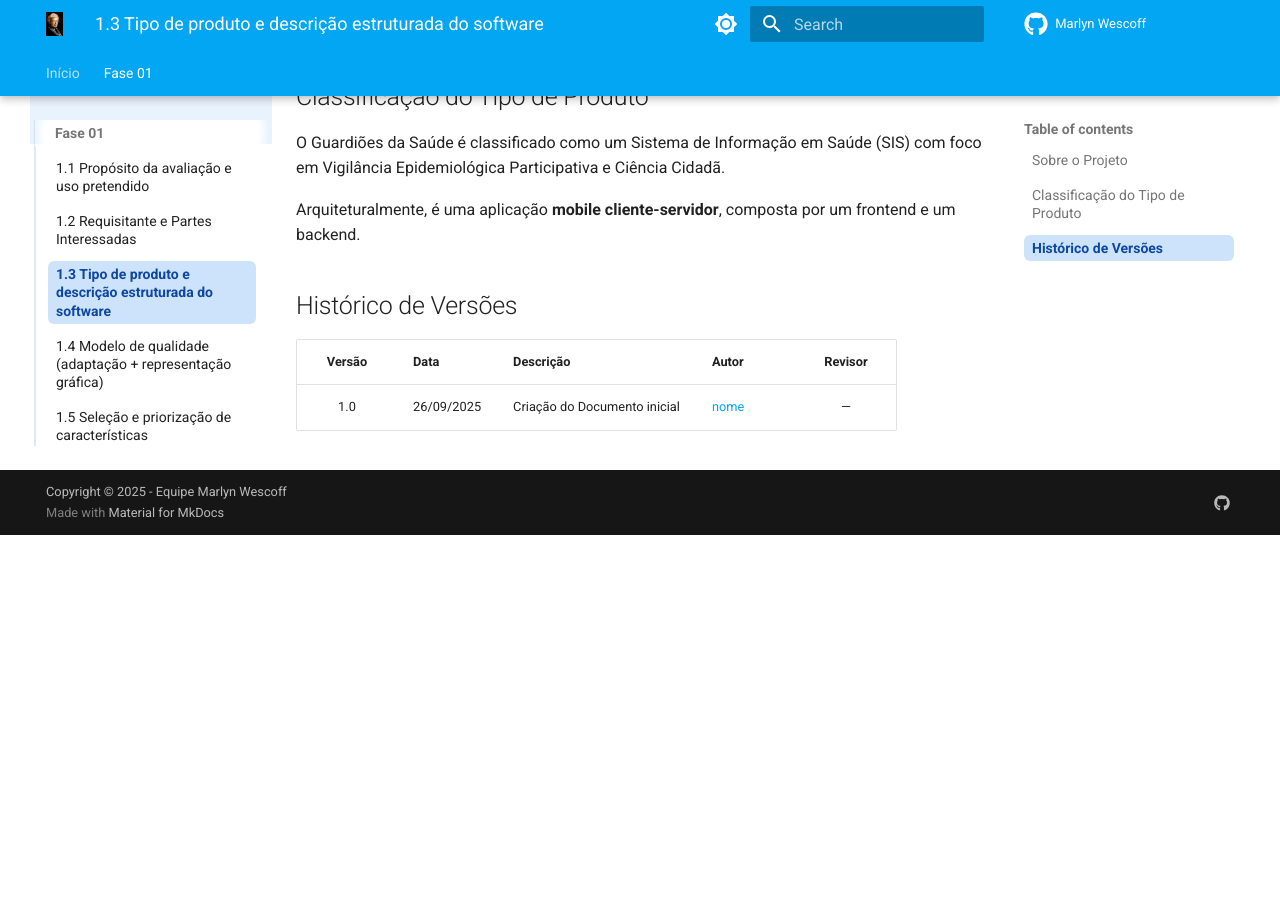
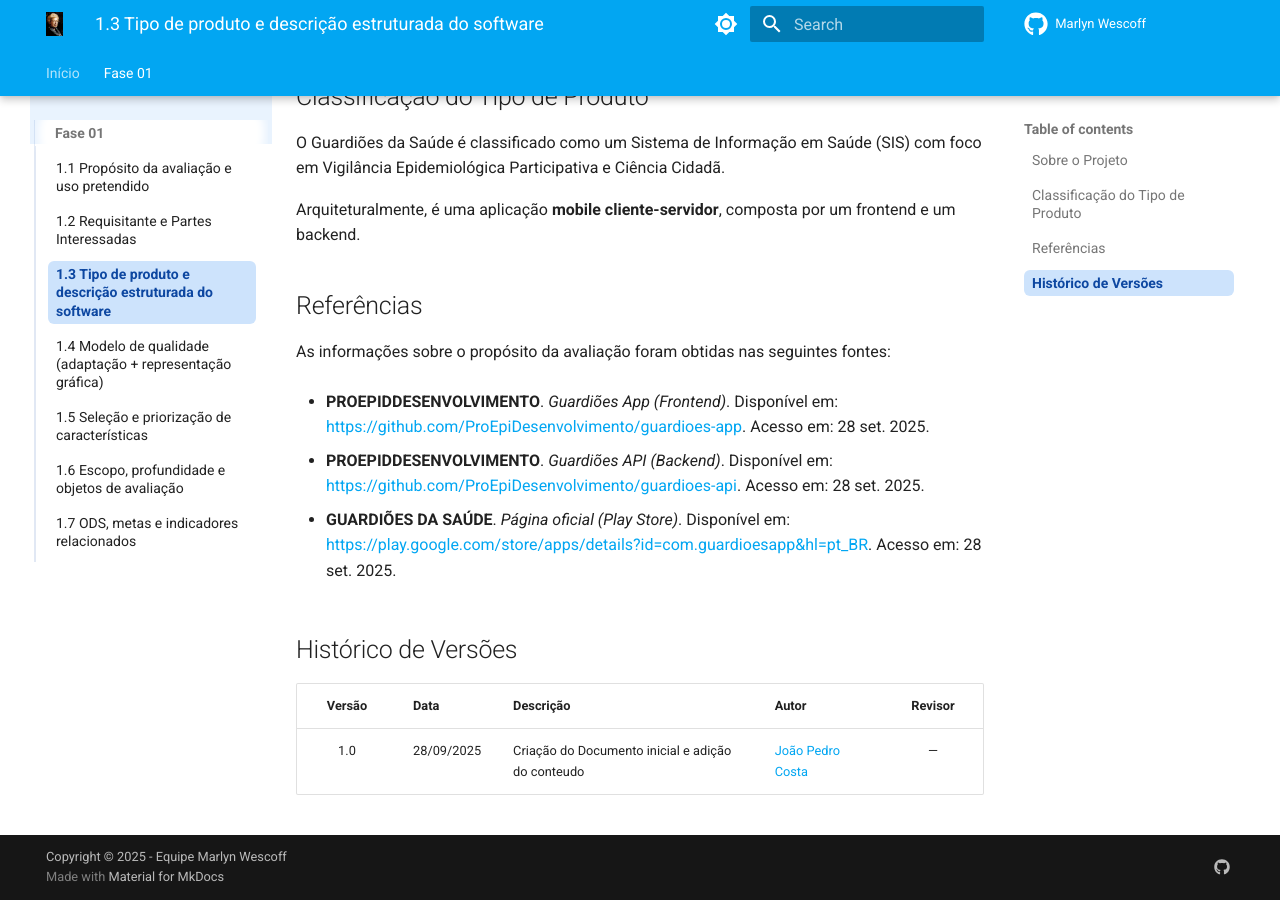
Before and after one commit to FCTE-Qualidade-de-Software-1/2025-2_T01_MARLYN-WESCOFF, an MkDocs documentation site: the page built from docs/Fase01/criterio3.md, in a window 1280 px wide and 900 px high, scrolled down 568 px. Built offline with MkDocs 1.6.1 and Material for MkDocs 9.7.7, drawn with Linux system fonts in a browser that asks for light colours; comment, search, counter and statistics services are not loaded; the version menu is left out; before the commit the page ends 1103 px from its top, so only the background shows below that.

Commit message:
docs (criterio 3): adicionando referencias e adicionando autor no historico de versao

```diff
--- a/docs/Fase01/criterio3.md
+++ b/docs/Fase01/criterio3.md
@@ -17,9 +17,19 @@
 
 Arquiteturalmente, é uma aplicação **mobile cliente-servidor**, composta por um frontend e um backend.
 
+## Referências
+
+As informações sobre o propósito da avaliação foram obtidas nas seguintes fontes:
+
+- **PROEPIDDESENVOLVIMENTO**. *Guardiões App (Frontend)*. Disponível em: [https://github.com/ProEpiDesenvolvimento/guardioes-app](https://github.com/ProEpiDesenvolvimento/guardioes-app). Acesso em: 28 set. 2025.
+
+- **PROEPIDDESENVOLVIMENTO**. *Guardiões API (Backend)*. Disponível em: [https://github.com/ProEpiDesenvolvimento/guardioes-api](https://github.com/ProEpiDesenvolvimento/guardioes-api). Acesso em: 28 set. 2025.
+
+- **GUARDIÕES DA SAÚDE**. *Página oficial (Play Store)*. Disponível em: [https://play.google.com/store/apps/details?id=com.guardioesapp&hl=pt_BR](https://play.google.com/store/apps/details?id=com.guardioesapp&hl=pt_BR). Acesso em: 28 set. 2025.
+
 
 ## Histórico de Versões
 
 | Versão | Data       | Descrição                         | Autor                                | Revisor |
 |:------:|:----------|:----------------------------------|:-------------------------------------|:-------:|
-| 1.0    | 26/09/2025 | Criação do Documento inicial      | [nome](https://github.com/github)    |   —     |
+| 1.0    | 28/09/2025 | Criação do Documento inicial e adição do conteudo | [João Pedro Costa](https://github.com/johnaopedro) |   —     |
```
